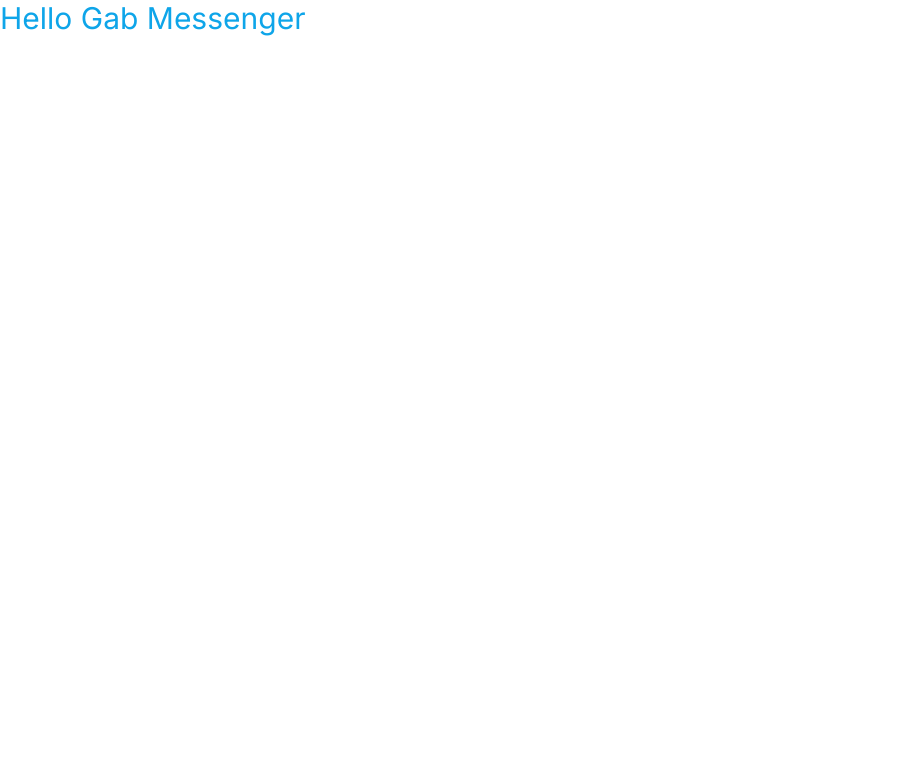
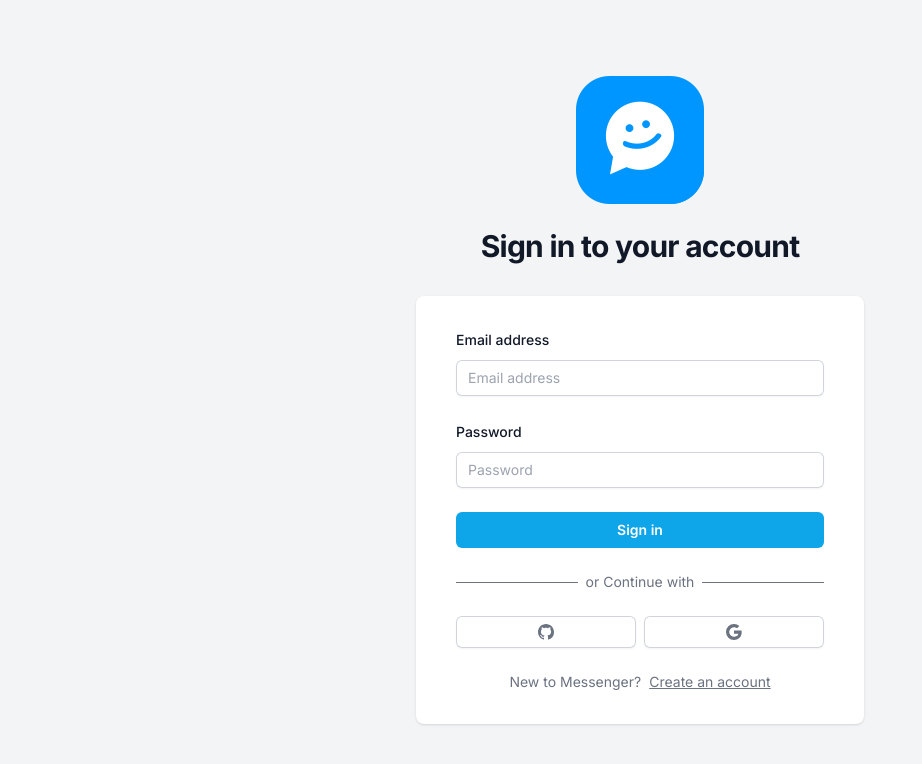
Before and after one commit to chukwudinweze/gab, a Next.js app: page / in a window 1280 px wide. Shown: the top 764 px of the page, without its empty margins (0-922 px from the left). Built offline with nearby package versions, Linux system fonts and the light colour scheme.

Commit message:
completed the signin and login interface

```diff
--- /dev/null
+++ b/app/(site)/components/AuthForm.tsx
@@ -0,0 +1,126 @@
+"use client";
+import Button from "@/app/components/Button";
+import Input from "@/app/components/input/Input";
+import { useState, useCallback } from "react";
+import { FieldValues, useForm, SubmitHandler } from "react-hook-form";
+import AuthSocialButton from "./AuthSocialButton";
+import { BsGithub, BsGoogle } from "react-icons/bs";
+
+type variant = "LOGIN" | "REGISTER";
+
+const AuthForm = () => {
+  const [variant, setVariant] = useState<variant>("LOGIN");
+  const [isloading, setIsLoading] = useState(false);
+
+  const toggleVariant = useCallback(() => {
+    if (variant === "LOGIN") {
+      setVariant("REGISTER");
+    } else {
+      setVariant("LOGIN");
+    }
+  }, [variant]);
+
+  const {
+    register,
+    handleSubmit,
+    formState: { errors },
+  } = useForm<FieldValues>({
+    defaultValues: {
+      name: "",
+      email: "",
+      password: "",
+    },
+  });
+
+  const onSubmit: SubmitHandler<FieldValues> = (data) => {
+    setIsLoading(true);
+
+    if (variant === "LOGIN") {
+      // Axios login
+    }
+
+    if (variant === "REGISTER") {
+      // Axios register
+    }
+  };
+
+  const socialActions = (action: string) => {
+    setIsLoading(true);
+
+    //NextAuthentication
+  };
+
+  return (
+    <div className="mt-8 sm:mx-auto sm:w-full sm:max-w-md">
+      <div className="bg-white px-4 py-8 shadow sm:rounded-lg sm:px-10">
+        <form className="space-y-6" onSubmit={handleSubmit(onSubmit)}>
+          {variant === "REGISTER" && (
+            <Input
+              label="Name"
+              id="name"
+              register={register}
+              errors={errors}
+              required
+              disabled={isloading}
+            />
+          )}
+          <Input
+            label="Email address"
+            id="email"
+            type="email"
+            register={register}
+            errors={errors}
+            required
+            disabled={isloading}
+          />
+          <Input
+            label="Password"
+            id="password"
+            type="password"
+            register={register}
+            errors={errors}
+            required
+            disabled={isloading}
+          />
+          <div>
+            <Button disabled={isloading} fullWidth type="submit">
+              {variant == "LOGIN" ? "Sign in" : "Register"}
+            </Button>
+          </div>
+        </form>
+        <div className="mt-6">
+          <div className="relative">
+            <div className="absolute inset-0 flex items-center">
+              <div className="w-full border-t border-gray-500" />
+            </div>
+            <div className="relative flex justify-center text-sm">
+              <span className="bg-white px-2 text-gray-500">
+                or Continue with
+              </span>
+            </div>
+          </div>
+          <div className="mt-6 flex gap-2">
+            <AuthSocialButton
+              icon={BsGithub}
+              onClick={() => socialActions("github")}
+            />
+            <AuthSocialButton
+              icon={BsGoogle}
+              onClick={() => socialActions("google")}
+            />
+          </div>
+        </div>
+        <div className="flex gap-2 justify-center text-sm mt-6 px-2 text-gray-500">
+          <div>
+            {variant === "LOGIN" ? "New to Messenger?" : "Already registered?"}
+          </div>
+          <div onClick={toggleVariant} className="underline cursor-pointer">
+            {variant === "LOGIN" ? "Create an account" : "Login"}
+          </div>
+        </div>
+      </div>
+    </div>
+  );
+};
+
+export default AuthForm;
--- /dev/null
+++ b/app/(site)/components/AuthSocialButton.tsx
@@ -0,0 +1,23 @@
+import { IconType } from "react-icons";
+
+interface AuthSocialButtonProps {
+  icon: IconType;
+  onClick: () => void;
+}
+
+const AuthSocialButton: React.FC<AuthSocialButtonProps> = ({
+  icon: Icon,
+  onClick,
+}) => {
+  return (
+    <button
+      type="button"
+      onClick={onClick}
+      className="inline-flex w-full justify-center rounded-md bg-white px-4 py-2 text-gray-500 shadow-sm ring-1 ring-inset ring-gray-300 hover:bg-gray-50 focus:outline-offset-0"
+    >
+      <Icon />
+    </button>
+  );
+};
+
+export default AuthSocialButton;
--- /dev/null
+++ b/app/(site)/page.tsx
@@ -0,0 +1,40 @@
+import Image from "next/image";
+import AuthForm from "./components/AuthForm";
+
+export default function Home() {
+  return (
+    <div
+      className=" flex
+        min-h-full
+        flex-col
+        justify-center
+        py-12
+        sm:px-6
+        lg:px-8
+        bg-gray-100"
+    >
+      <div className="sm:mx-auto sm:w-full sm:max-w-md">
+        <Image
+          src="/images/logo.png"
+          height={48}
+          width={48}
+          alt="Logo"
+          className="mx-auto w-auto"
+        />
+        <h2
+          className="
+            mt-6
+            text-center
+            text-3xl
+            font-bold
+            tracking-tight
+            text-gray-900
+          "
+        >
+          Sign in to your account
+        </h2>
+      </div>
+      <AuthForm />
+    </div>
+  );
+}
--- /dev/null
+++ b/app/components/Button.tsx
@@ -0,0 +1,55 @@
+"use client";
+
+import clsx from "clsx";
+
+interface ButtonProps {
+  type?: "button" | "submit" | "reset" | undefined;
+  fullWidth?: boolean;
+  children?: React.ReactNode;
+  onClick?: () => void;
+  secondary?: boolean;
+  danger?: boolean;
+  disabled?: boolean;
+}
+const Button: React.FC<ButtonProps> = ({
+  children,
+  danger,
+  disabled,
+  fullWidth,
+  onClick,
+  secondary,
+  type,
+}) => {
+  return (
+    <button
+      onClick={onClick}
+      type={type}
+      disabled={disabled}
+      className={clsx(
+        `
+    flex
+    justify-center
+    rounded-md
+    px-3
+    py-2
+    text-sm
+    font-semibold
+    focus-visible:outline
+    focus-visible:outline-2
+    focus-visible:outline-offset-2
+    `,
+        disabled && "opacity-50 cursor-default",
+        fullWidth && "w-full",
+        secondary ? "text-gray-900" : "text-white",
+        danger && "bg-red-500 hover:bg-rose-600 focus-visible:outline-red-600",
+        !secondary &&
+          !danger &&
+          "bg-sky-500 hover:bg-sky-600 focus-visible:outline-sky-600"
+      )}
+    >
+      {children}
+    </button>
+  );
+};
+
+export default Button;
--- /dev/null
+++ b/app/components/input/Input.tsx
@@ -0,0 +1,52 @@
+"use client";
+
+import clsx from "clsx";
+import { FieldValues, FieldErrors, UseFormRegister } from "react-hook-form";
+
+interface InputProps {
+  id: string;
+  label: string;
+  type?: string;
+  required?: boolean;
+  register: UseFormRegister<FieldValues>;
+  errors: FieldErrors;
+  disabled?: boolean;
+}
+
+const Input: React.FC<InputProps> = ({
+  errors,
+  label,
+  register,
+  disabled,
+  required,
+  type,
+  id,
+}) => {
+  return (
+    <div>
+      <label
+        htmlFor={id}
+        className="block text-sm font-medium leading-6 text-gray-900"
+      >
+        {label}
+      </label>
+      <div className="mt-2">
+        <input
+          id={id}
+          type={type}
+          autoComplete={id}
+          className={clsx(
+            "form-input block w-full rounded-md border-0 py-1.5 text-gray-500 shadow-sm ring-1 ring-inset ring-gray-300 placeholder:text-gray-400 focus:ring-2 focus:ring-inset focus:ring-sky-600 sm:text-sm sm:leading-6",
+            errors[id] && "focus:ring-red-500",
+            disabled && "opacity-50"
+          )}
+          placeholder={label}
+          {...register(id, { required })}
+          disabled={disabled}
+        />
+      </div>
+    </div>
+  );
+};
+
+export default Input;
--- a/app/page.tsx
+++ /dev/null
@@ -1,5 +0,0 @@
-import Image from "next/image";
-
-export default function Home() {
-  return <div className="text-sky-500 text-3xl">Hello Gab Messenger</div>;
-}
--- a/package.json
+++ b/package.json
@@ -9,16 +9,20 @@
     "lint": "next lint"
   },
   "dependencies": {
+    "@tailwindcss/forms": "^0.5.4",
     "@types/node": "20.5.0",
     "@types/react": "18.2.20",
     "@types/react-dom": "18.2.7",
     "autoprefixer": "10.4.15",
+    "clsx": "^2.0.0",
     "eslint": "8.47.0",
     "eslint-config-next": "13.4.13",
     "next": "13.4.13",
     "postcss": "8.4.27",
     "react": "18.2.0",
     "react-dom": "18.2.0",
+    "react-hook-form": "^7.45.4",
+    "react-icons": "^4.10.1",
     "tailwindcss": "3.3.3",
     "typescript": "5.1.6"
   }
--- a/tailwind.config.ts
+++ b/tailwind.config.ts
@@ -9,6 +9,10 @@
   theme: {
     extend: {},
   },
-  plugins: [],
+  plugins: [
+    require("@tailwindcss/forms")({
+      strategy: "class",
+    }),
+  ],
 };
 export default config;
```
Also changed, not shown: public/images/logo.png (added), 1 other file (tests, documents, lock files or other folders).
